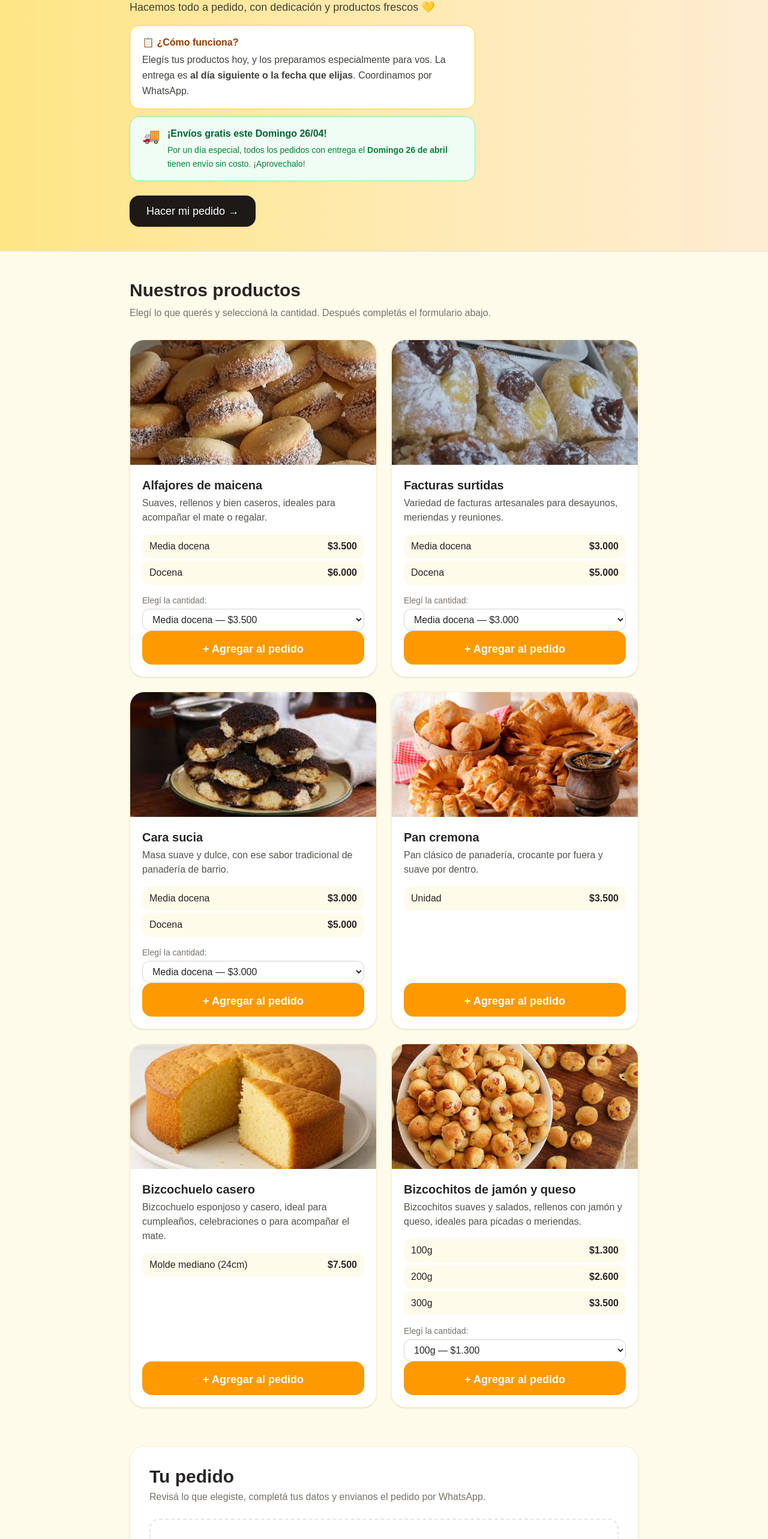
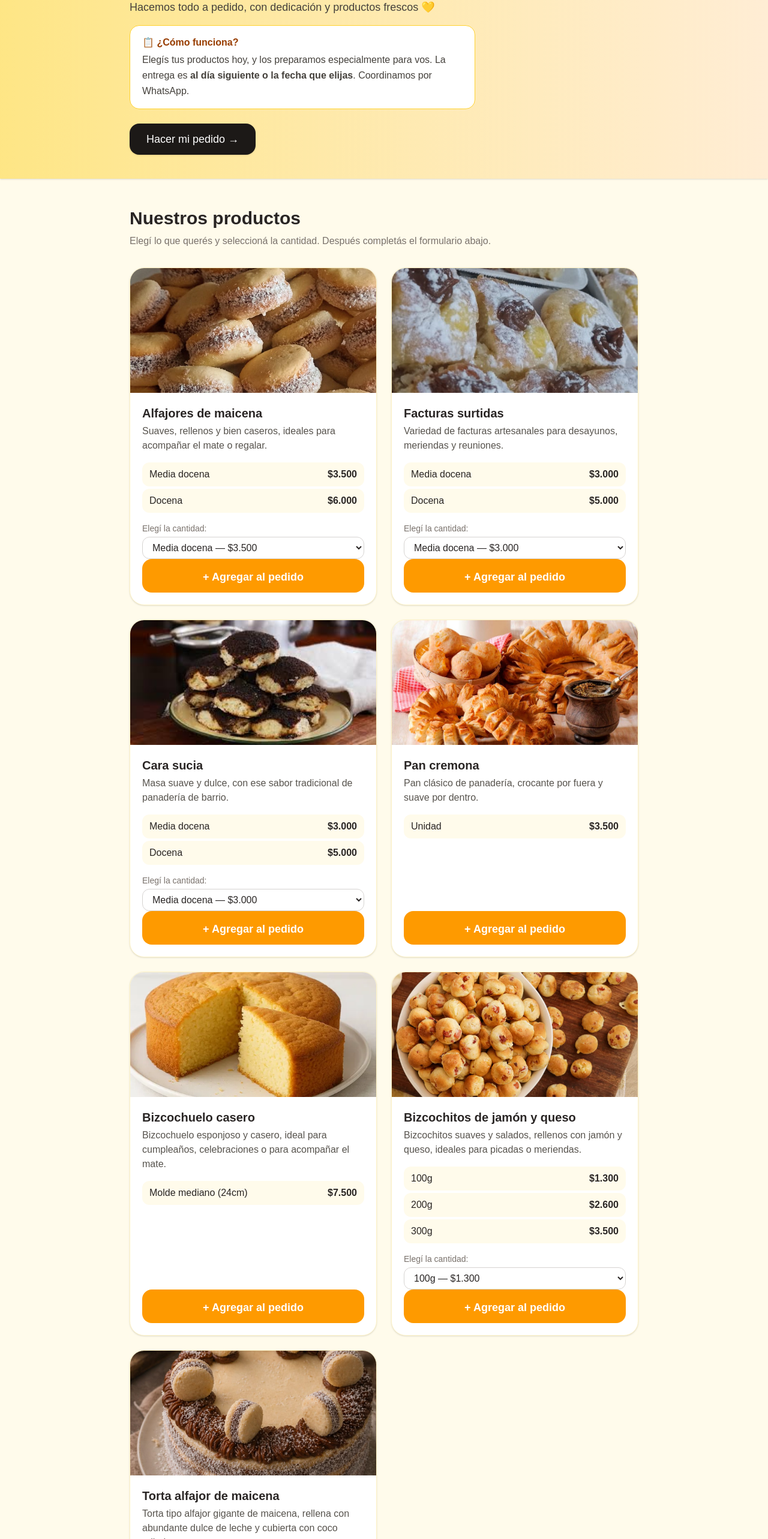
Before and after one commit to Zarzaandres/panaderia-carlita, a Next.js app: page / in a window 1280 px wide. Shown: the part 222-2788 px from the top of the page at 60% size. Built offline with nearby package versions, Linux system fonts and the light colour scheme.

Commit message:
actulizar cambios

```diff
--- a/app/page.tsx
+++ b/app/page.tsx
@@ -84,6 +84,17 @@ const productos: ProductoType[] = [
   frase: 'Chiquitos, calentitos y llenos de sabor.',
   imagen: '/productos/bizcochitos.jpg',
   ingredientes: 'Harina 0000, grasa, sal, levadura, jamón y queso.',
+},
+{
+  id: 'torta-alfajor-maicena',
+  nombre: 'Torta alfajor de maicena',
+  variantes: [
+    { nombre: 'Entera', precio: 28000 }
+  ],
+  descripcion: 'Torta tipo alfajor gigante de maicena, rellena con abundante dulce de leche y cubierta con coco rallado.',
+  frase: 'El clásico alfajor, pero en versión torta 🤍',
+  imagen: '/productos/torta-alfajor.jpeg',
+  ingredientes: 'Maicena, harina, huevos, manteca, azúcar, dulce de leche y coco rallado.',
 },
   /*{
     id: 'pan-molde-relleno',
@@ -232,15 +243,7 @@ export default function PanaderiaCarlitaWeb() {
             </p>
           </div>
           {/* ANUNCIO ENVÍOS GRATIS */}
-<div className="mt-3 bg-green-50 border border-green-300 rounded-2xl px-5 py-4 max-w-xl flex items-start gap-3">
-  <span className="text-2xl">🚚</span>
-  <div>
-    <p className="font-semibold text-green-800 text-base">¡Envíos gratis este Domingo 26/04!</p>
-    <p className="mt-1 text-green-700 text-sm leading-relaxed">
-      Por un día especial, todos los pedidos con entrega el <strong>Domingo 26 de abril</strong> tienen envío sin costo. ¡Aprovechalo!
-    </p>
-  </div>
-</div>
+
 
           <a
             href="#pedido"
```
Also changed, not shown: public/productos/torta-alfajor.jpeg (added).
